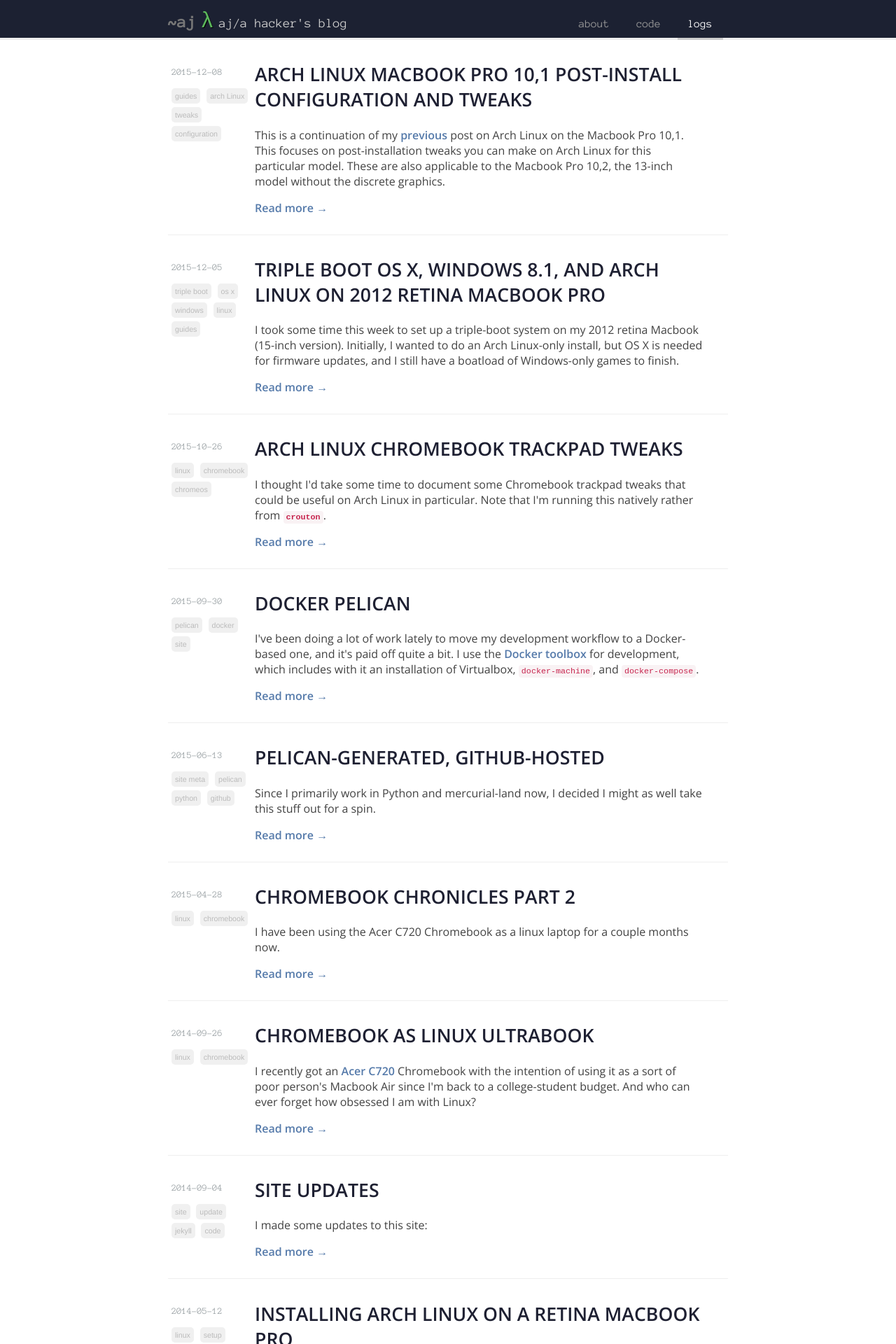
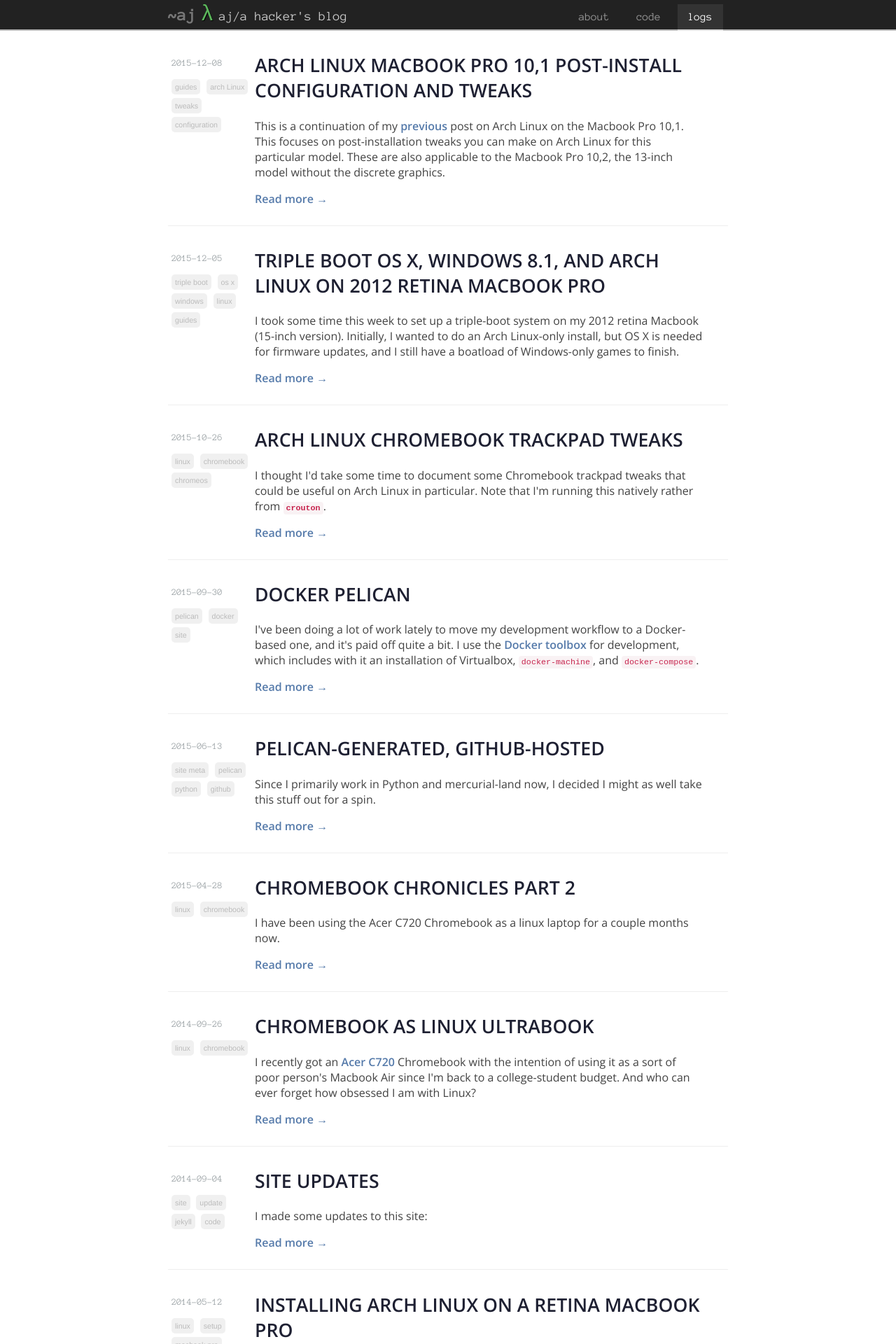
Before and after one commit to bitjockey42/astrohckr.github.io, a Jekyll site: the page built from index.md, in a window 1280 px wide. Shown: the top 1920 px of the page at 70% size. Built offline with Jekyll 4.4.1, drawn with Linux system fonts in a browser that asks for light colours; some web fonts are replaced.

Commit message:
Make header more compact and subtle...ish

```diff
--- a/assets/stylesheets/header.css
+++ b/assets/stylesheets/header.css
@@ -2,13 +2,9 @@
     margin-top: 0;
     padding: 0;
     font-family: 'Anonymous Pro', sans-serif;
-    background: #1c2132;
+    background: #222;
     vertical-align: bottom;
-    border-bottom: solid 3px #eee;
-}
-
-.site-title {
-  padding-top: 10px;
+    border-bottom: solid 2px #bbb;
 }
 
 .header-site-link {
--- a/assets/stylesheets/nav.css
+++ b/assets/stylesheets/nav.css
@@ -1,6 +1,6 @@
 .nav {
     text-align: right;
-    margin-bottom: -3px;
+    margin-bottom: -2px;
 }
 
 .nav ul {
@@ -19,14 +19,15 @@
 }
 
 .nav-item {
+    margin: 0;
     display: inline-block;
     color: #999;
     text-decoration: none;
     font-family: "Anonymous Pro", sans-serif;
     font-size: 12pt;
     text-transform: lowercase;
-    padding: 10px 15px 12px 15px;
-    border-bottom: 3px transparent;
+    padding: 10px 15px 10px 15px;
+    border-bottom: 2px;
 }
 
 .nav-item-social {
@@ -38,7 +39,7 @@
 
 .nav-item:hover {
     color: #ddd;
-    border-bottom: solid red;
+    border-bottom: solid 2px #ccc;
 }
 
 .nav-item-social:hover {
@@ -48,5 +49,6 @@
 
 .nav-item-active {
   color: #fff;
-  border-bottom: solid #ccc;
+  background: #333;
+  border-bottom: solid 2px #ddd;
 }
```
